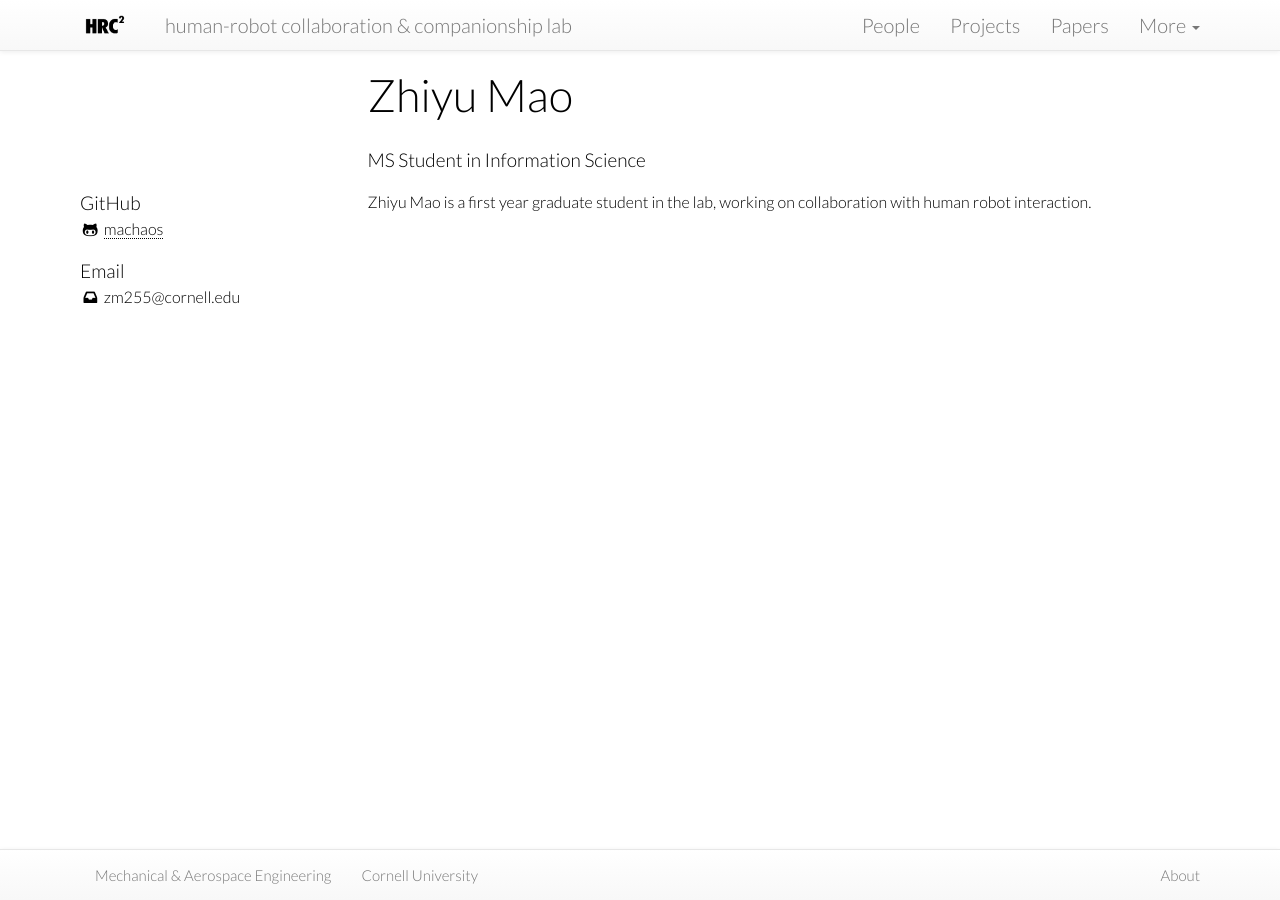
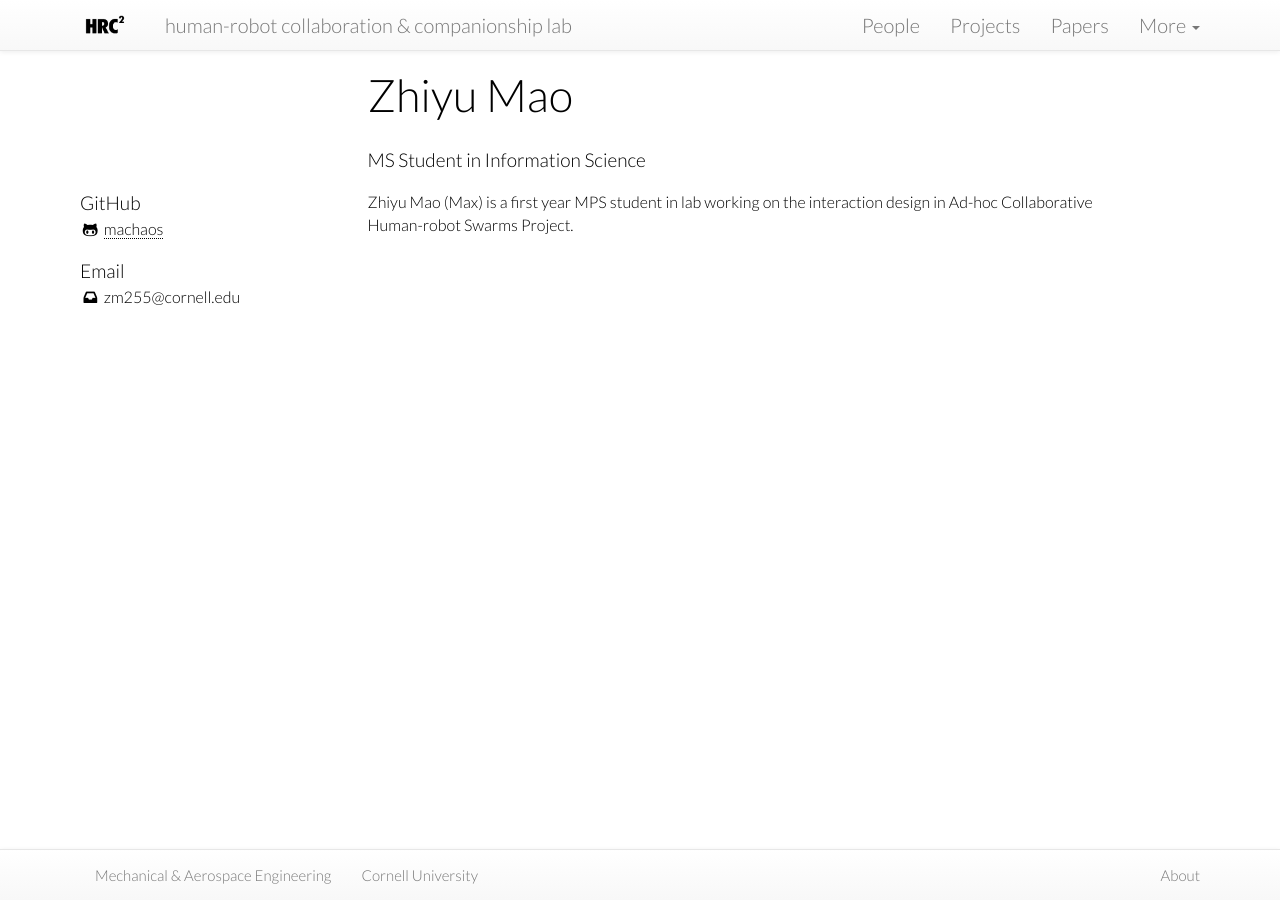
Before and after one commit to hrc2/hrc2.github.io, a Jekyll site: the page built from people/_posts/1994-08-09-zhiyu-mao.md, in a window 1280 px wide. Built offline with Jekyll 4.4.1, drawn with Linux system fonts in a browser that asks for light colours; nearby versions of some CDN libraries; some web fonts are replaced.

Commit message:
Update 1994-08-09-zhiyu-mao.md

```diff
--- a/people/_posts/1994-08-09-zhiyu-mao.md
+++ b/people/_posts/1994-08-09-zhiyu-mao.md
@@ -13,4 +13,4 @@ image:
 cv:
 alum: false
 ---
-Zhiyu Mao is a first year graduate student in the lab, working on collaboration with human robot interaction.
+Zhiyu Mao (Max) is a first year MPS student in lab working on the interaction design in Ad-hoc Collaborative Human-robot Swarms Project.
```
